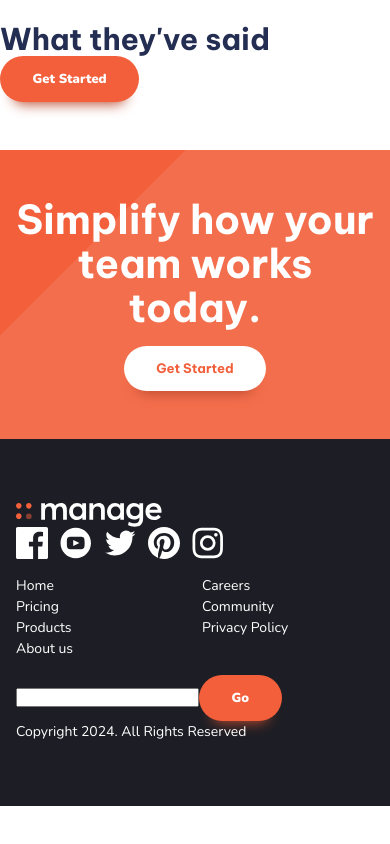
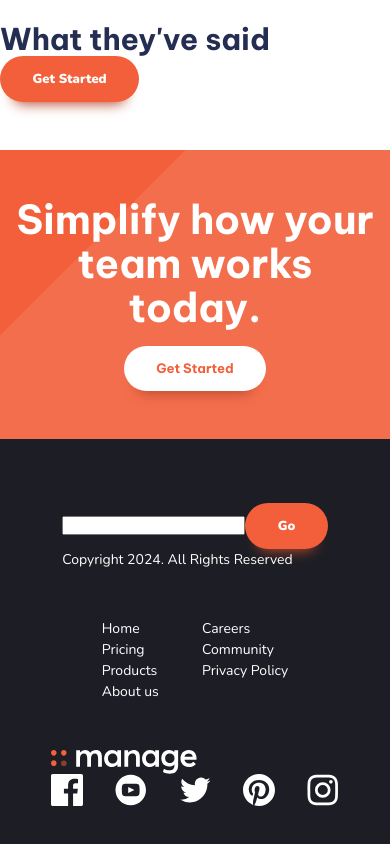
Before and after one commit to pravinkori/fem-manage-landing-page, a React (Vite) app: page / in a window 390 px wide. Shown: the part 1552-2396 px from the top of the page. Before the commit the page ends 2358 px from the top, so only its background shows below. Built offline with nearby package versions, Linux system fonts and the light colour scheme.

Commit message:
style: Update Footer layout and styling
Refactor Footer component to use a grid layout for better organization and responsiveness. Update styling for social icons and spacing within the footer.

```diff
--- a/src/components/Footer/Footer.module.css
+++ b/src/components/Footer/Footer.module.css
@@ -2,6 +2,36 @@
   --logo-color: var(--clr-neutral-100);
 }
 
+.primary-footer-wrapper {
+  display: grid;
+  gap: var(--size-700);
+  grid-template-areas:
+    "form"
+    "nav"
+    "logo-social";
+}
+
+@media (min-width: 50em) {
+  .primary-footer-wrapper {
+    grid-template-areas: "logo-social nav form";
+  }
+}
+
+.primary-footer-wrapper > :nth-child(1) {
+  grid-area: logo-social;
+}
+.primary-footer-wrapper > :nth-child(2) {
+  grid-area: nav;
+}
+.primary-footer-wrapper > :nth-child(3) {
+  grid-area: form;
+}
+
+@media (max-width: 50em) {
+  .primary-footer-wrapper > * {
+    margin-inline: auto;
+  }
+}
 .footer-nav {
   columns: 2;
 }
@@ -17,7 +47,7 @@
 
 .social-list {
   display: flex;
-  gap: var(--size-300);
+  gap: var(--size-600);
 }
 
 .social-icon {
@@ -31,6 +61,10 @@
 }
 
 @media (min-width: 50em) {
+  .social-list {
+    gap: var(--size-300);
+  }
+
   .social-icon {
     width: var(--size-500);
   }
--- a/src/components/Footer/Footer.tsx
+++ b/src/components/Footer/Footer.tsx
@@ -48,7 +48,7 @@ function Footer() {
       className={`${styles["primary-footer"]} | bg-neutral-900 text-neutral-100  padding-block-800`}
     >
       <div className={`container`}>
-        <div className={`even-columns`}>
+        <div className={`${styles["primary-footer-wrapper"]}`}>
           <div>
             <a href="#">
               <svg className="logo" width={146} height={24}>
```
